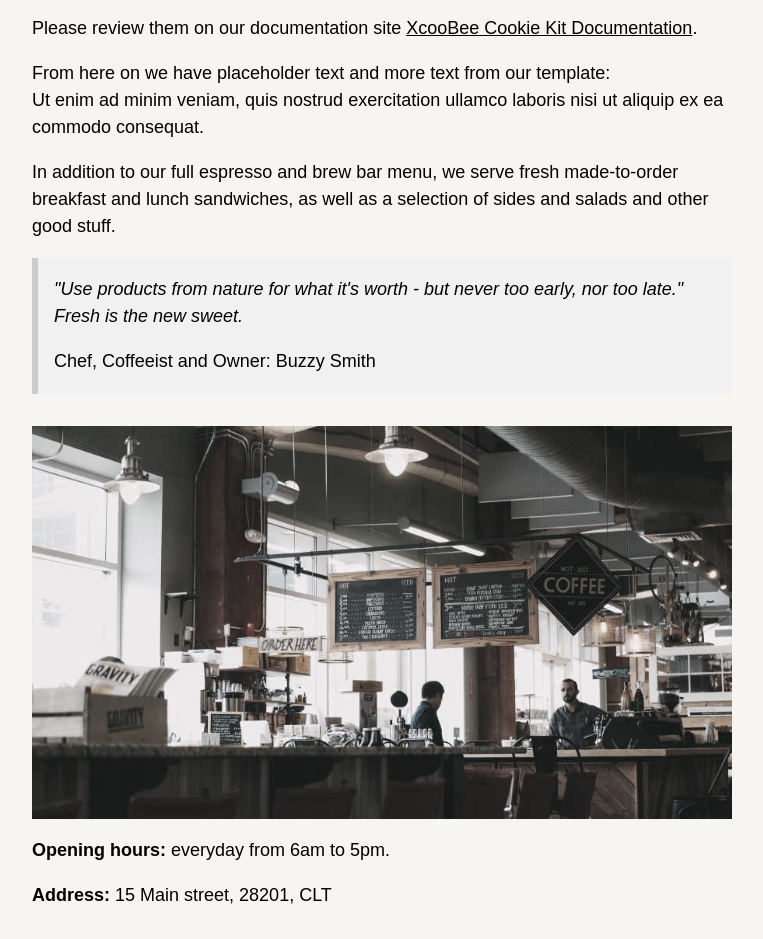
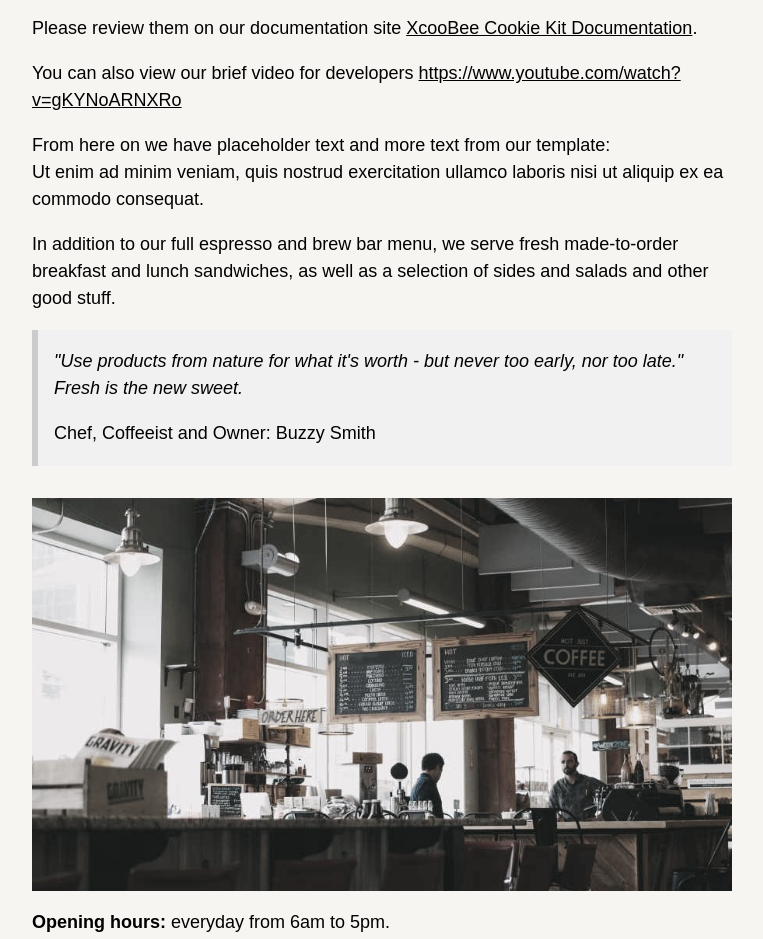
Before and after one commit to XcooBee/example-spa-xck-app, a plain HTML site: page index.html in a window 1280 px wide. Shown: the part 948-1887 px from the top of the page, without its empty margins (258-1021 px from the left). Drawn offline with Linux system fonts and the light colour scheme; a script that the page names is missing; a web font is replaced by a local one.

Commit message:
update readme and index text

```diff
--- a/index.html
+++ b/index.html
@@ -69,7 +69,10 @@
           <p>
             Please review them on our documentation site <a href="https://www.xcoobee.com/docs/developer-documentation/plugins/xcoobee-cookie-kit/" target="_blank">XcooBee Cookie Kit Documentation</a>.
           </p>
+          <p>
+            You can also view our brief video for developers <a href="https://www.youtube.com/watch?v=gKYNoARNXRo">https://www.youtube.com/watch?v=gKYNoARNXRo</a>
           </p>
+          <p>
             From here on we have placeholder text and more text from our template:<br>
             Ut enim ad minim veniam, quis nostrud exercitation ullamco laboris nisi ut aliquip ex ea commodo consequat.
           </p>
```
Also changed, not shown: 1 other file.
